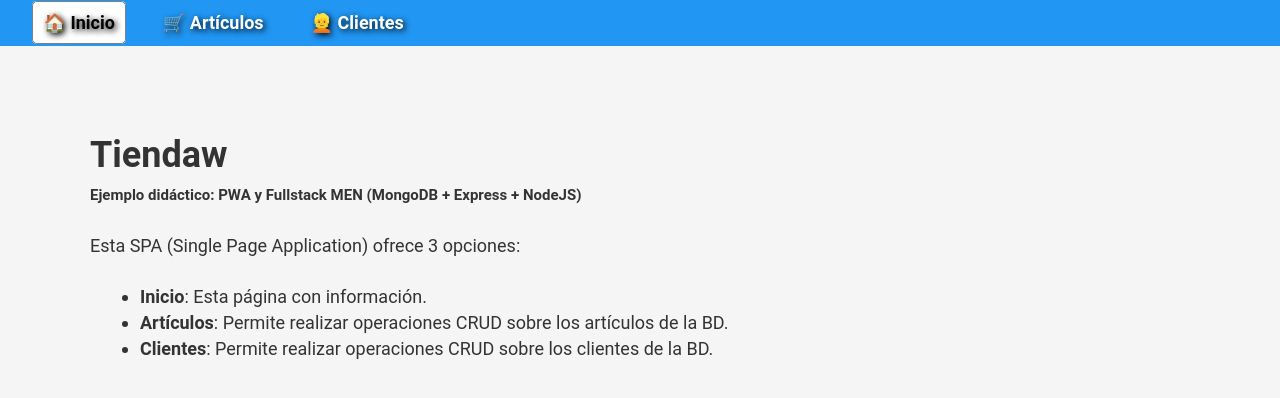
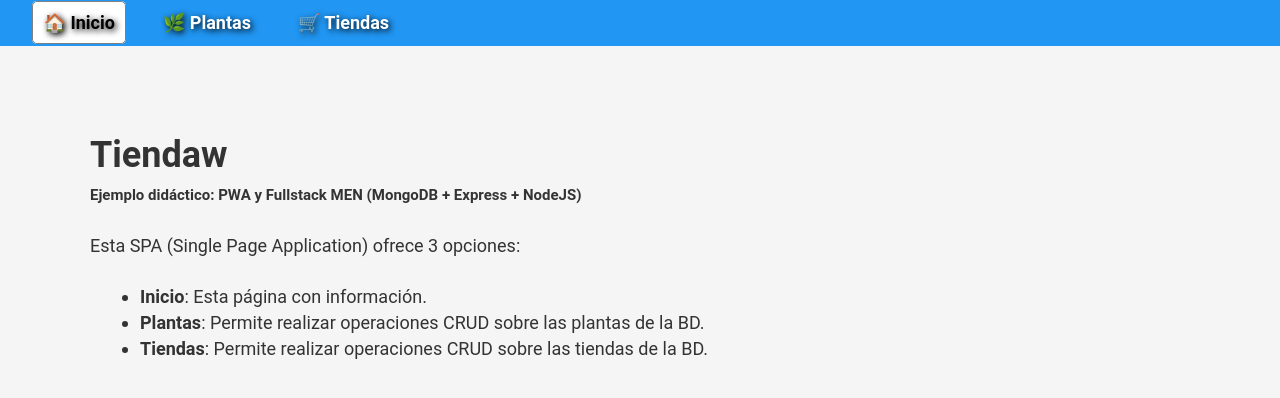
Before and after one commit to Jesusdm92/viveroplantas, a website: page public/index.html in a window 1280 px wide. Drawn offline with Linux system fonts and the light colour scheme.

Commit message:
Arreglado bugs y aplicación funcionando.

```diff
--- a/public/app.js
+++ b/public/app.js
@@ -21,8 +21,8 @@ let index = `
          <br>
          <ul style="padding-left: 50px">
            <li><b>Inicio</b>: Esta página con información.</li>
-           <li><b>Artículos</b>: Permite realizar operaciones CRUD sobre los artículos de la BD. </li>
-           <li><b>Clientes</b>: Permite realizar operaciones CRUD sobre los clientes de la BD.</li>
+           <li><b>Plantas</b>: Permite realizar operaciones CRUD sobre las plantas de la BD. </li>
+           <li><b>Tiendas</b>: Permite realizar operaciones CRUD sobre las tiendas de la BD.</li>
          </ul>
      </div>`;
 
--- a/public/index.html
+++ b/public/index.html
@@ -37,10 +37,10 @@
     <label for="menu-inicio" id="menu-inicio-label"> <span> 🏠 </span></label>
 
     <input name="menu-opcion" type="radio" id="menu-articulos">
-    <label for="menu-articulos" id="menu-articulos-label"> <span> 🛒 </span></label>
+    <label for="menu-articulos" id="menu-articulos-label"> <span> 🌿 </span></label>
 
     <input name="menu-opcion" type="radio" id="menu-clientes">
-    <label for="menu-clientes" id="menu-clientes-label"> <span> 👱 </span></label>
+    <label for="menu-clientes" id="menu-clientes-label"> <span> 🛒 </span></label>
   </nav>
 
   <main id="contenido">
--- a/public/style.css
+++ b/public/style.css
@@ -195,11 +195,11 @@ label#menu-inicio-label > span::after {
 }
 
 label#menu-articulos-label > span::after {
-  content: " Artículos";
+  content: " Plantas";
 }
 
 label#menu-clientes-label > span::after {
-  content: " Clientes";
+  content: " Tiendas";
 }
 
 
```
Also changed, not shown: routes.js (+4 -4 lines), README.md.
